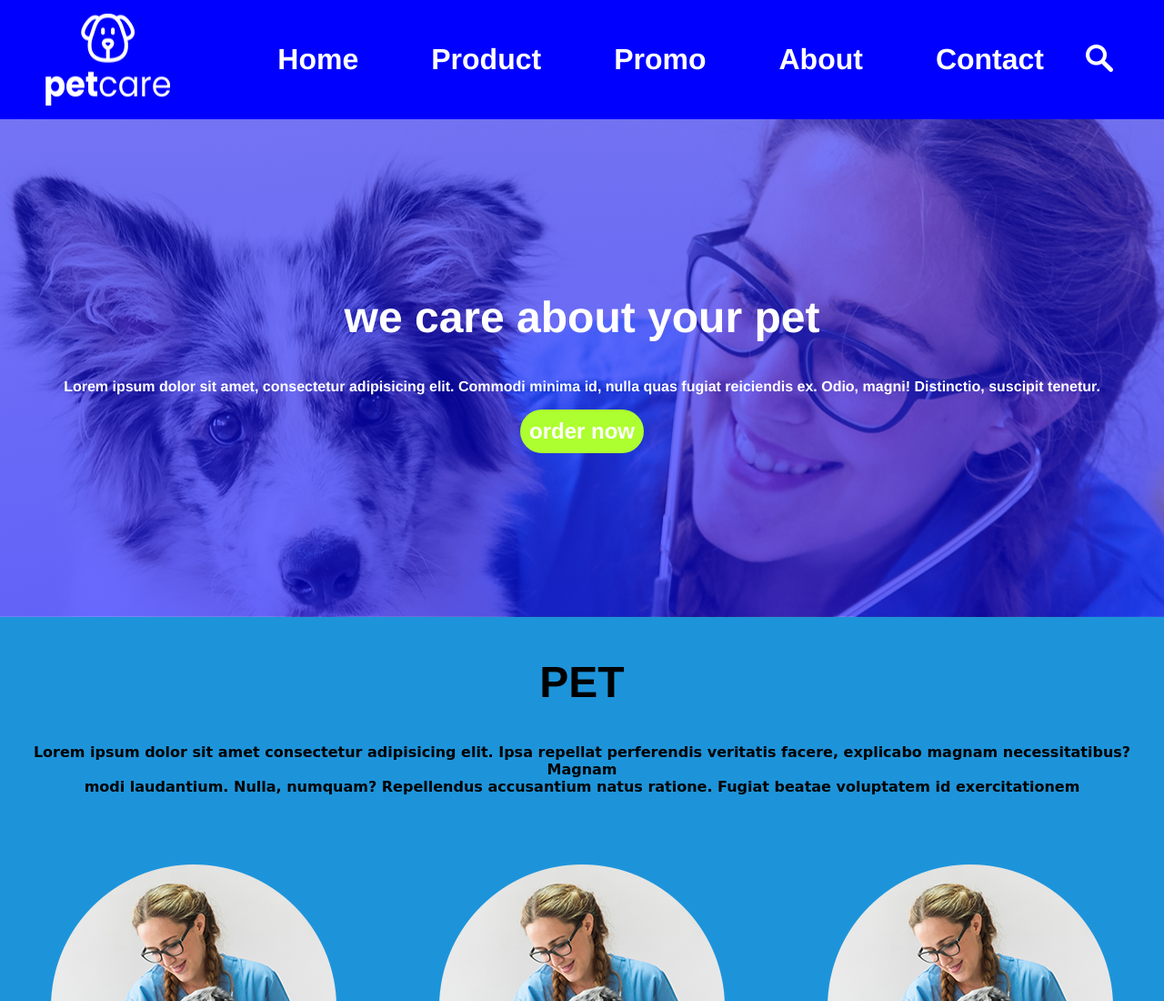
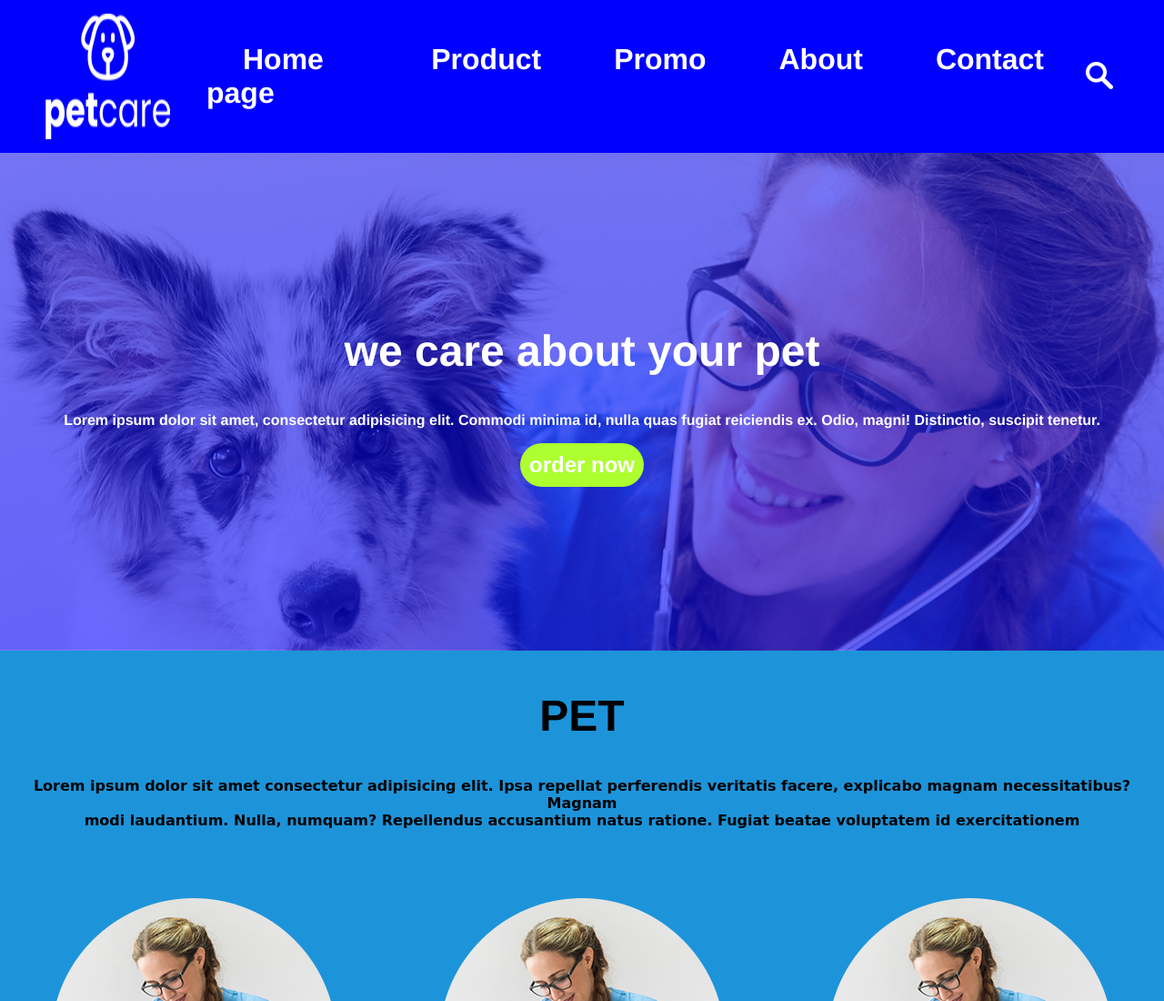
Before and after one commit to AJAIKHANTH/AJAIKHANTH.github.io, a plain HTML site: page webpage.html in a window 1280 px wide. Shown: the top 1100 px of the page at 91% size. Drawn offline with Linux system fonts and the light colour scheme; files whose address does not match are found by name.

Commit message:
Update webpage.html

```diff
--- a/webpage.html
+++ b/webpage.html
@@ -14,7 +14,7 @@
         <img src="image/mockup/pic/logo.png">
         <div class="div">
             <ul class="list">
-                <li><a>Home</a></li>
+                <li><a>Home page</a></li>
                 <li><a>Product</a></li>
                 <li><a>Promo</a></li>
                 <li><a>About</a></li>
```
